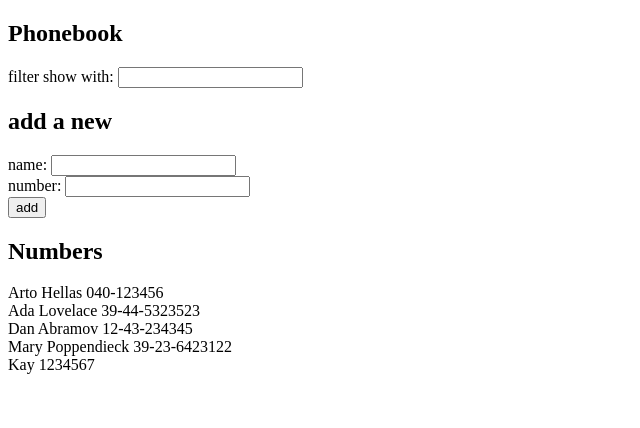
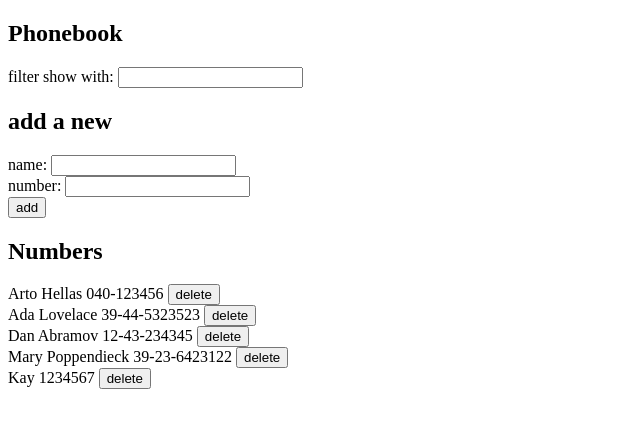
Before and after one commit to huynhmykieu/part2, a React (Vite) app: page / in a window 1280 px wide. Shown: the top 428 px of the page, without its empty margins (0-640 px from the left). Built offline with nearby package versions, Linux system fonts and the light colour scheme; data requests are answered from the project's data file.

Commit message:
part2 - 2.14

```diff
--- a/src/App.jsx
+++ b/src/App.jsx
@@ -64,6 +64,21 @@ function App() {
     (p) => p.name && p.name.toLowerCase().includes(newFilterName.toLowerCase())
   );
 
+  const deletePerson = (id) => {
+    const personToDelete = person.find((p) => p.id === id);
+    if (!personToDelete) return;
+
+    const confirmDelete = confirm(`Delete ${personToDelete.name}?`);
+    if(!confirmDelete) return;
+
+    personService
+      .deletePerson(id)
+      .then(() => {
+        setPerson(person.filter((p) => p.id !== id));
+      })
+      .catch((err) => console.log("Fail to delete a phonebook", err));
+  };
+
   return (
     <>
       <h2>Phonebook</h2>
@@ -75,7 +90,7 @@ function App() {
         addPerson={addPerson}
       />
       <h2>Numbers</h2>
-      <Persons filterPersons={filterPersons} />
+      <Persons filterPersons={filterPersons} deletePerson={deletePerson} />
     </>
   );
 }
--- a/src/components/Persons.jsx
+++ b/src/components/Persons.jsx
@@ -1,11 +1,12 @@
 import React from "react";
 
-export default function Persons({ filterPersons }) {
+export default function Persons({ filterPersons, deletePerson }) {
   return (
     <div>
       {filterPersons.map((p) => (
         <div key={p.id}>
-          {p.name} {p.number}
+          {p.name} {p.number}{" "}
+          <button onClick={() => deletePerson(p.id)}>delete</button>
         </div>
       ))}
     </div>
--- a/src/services/persons.js
+++ b/src/services/persons.js
@@ -7,4 +7,6 @@ const getPersons = () =>
 const createPerson = (newObj) =>
   axios.post(`${baseURL}/persons`, newObj).then((response) => response.data);
 
-export default { getPersons, createPerson };
+const deletePerson = (id) => axios.delete(`${baseURL}/persons/${id}`);
+
+export default { getPersons, createPerson, deletePerson };
```
